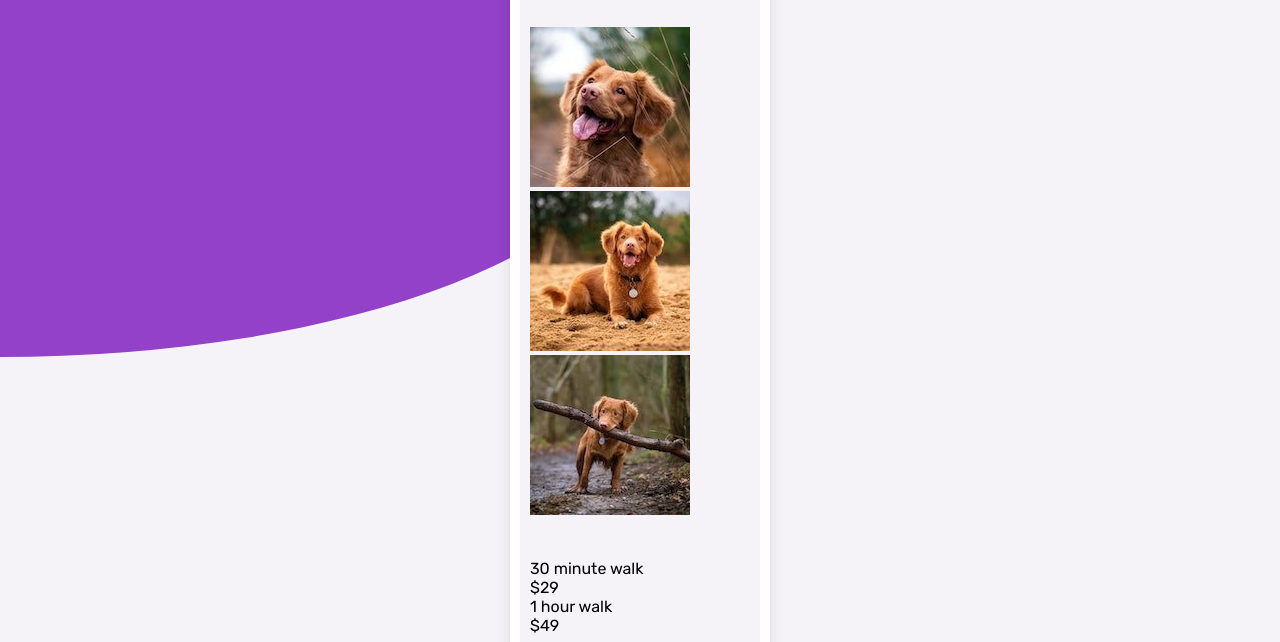
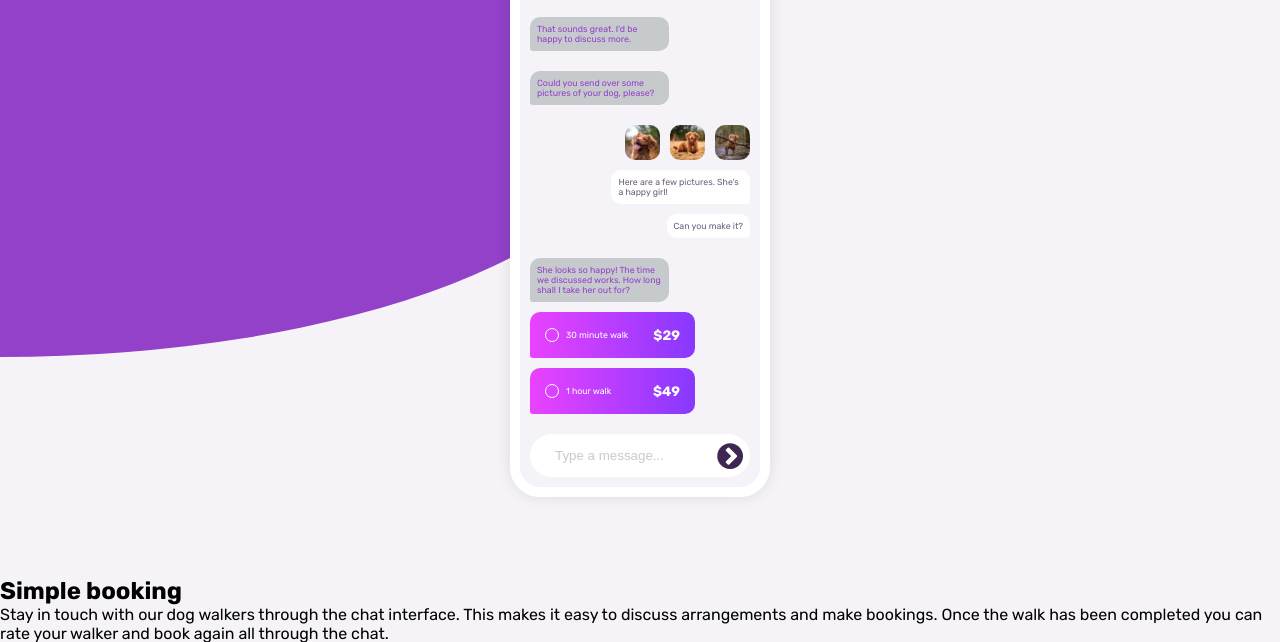
Before and after one commit to katy-paola/chat-app-css-illustration-master, a plain HTML site: page index.html in a window 1280 px wide. Shown: the part 143-785 px from the top of the page. Drawn offline with Linux system fonts and the light colour scheme; files whose address does not match are found by name.

Commit message:
💄 container chat listo

```diff
--- a/styles.css
+++ b/css/styles.css
@@ -35,6 +35,7 @@ body{
     flex-direction: column;
     justify-content: center;
     align-items: center;
+    gap: 80px;
 }
 body::before{
     content: "";
@@ -118,21 +119,87 @@ body::before{
     flex-direction: column;
     gap: 10px;
     padding: 10px;
+    justify-content: space-between;
+    align-items: flex-start;
+}
+.content__message{
+    padding: 7px;
+    max-width: 63%;
+    font-size: 0.55rem;
+}
+.content__message--left{
+    background-color: var(--grayish-blue);
+    color: var(--moderate-violet);
+    border-radius: 10px 10px 10px 3px;
+    margin-top: 10px;
+}
+.content__photos{
+    display: flex;
+    justify-content: end;
+    width: 100%;
+    gap: 10px;
+    margin-top: 10px;
+}
+.content__photo{
+    width: 35px;
+    height: 35px;
+    border-radius: 10px;
+}
+.content__message--right{
+    background-color: var(--white);
+    color: var(--desaturated-dark-violet);
+    border-radius: 10px 10px 3px 10px;
+    align-self: flex-end;
+}
+.prices{
+    display: flex;
+    flex-direction: column;
+    width: 100%;
+    gap: 10px;
+}
+.prices__item{
+    display: flex;
+    justify-content: space-between;
+    align-items: center;
+    max-width: 75%;
+    padding: 15px;
+    background: linear-gradient(to left, var(--light--violet), var(--light-magenta));
+    border-radius: 10px 10px 10px 3px;
+}
+.prices__paragraph{
+    color: var(--white);
+    font-size: 0.55rem;
+    display: flex;
+    align-items: center;
+    gap: 7px;
+}
+.prices__paragraph::before{
+    content: "";
+    width: 12px;
+    height: 12px;
+    border: 1px solid var(--white);
+    border-radius: 100%;
+    display: inline-block;
+}
+.prices__paragraph--number{
+    font-size: 0.85rem;
+    font-weight: bold;
+    color: var(--white);
 }
 .input-wrapper {
     position: relative;
     width: 100%;
+    margin-top: 10px;
  }
  .input__content{
     width: 100%;
-    padding: 14px;
+    padding: 14px 0 14px 25px;
     border-radius: 50px;
-    background-color: blueviolet;
+    background-color: var(--white);
     border: none;
  }
  .input__content::placeholder{
-    color: #fff;
-    font-weight: 30px;
+    color: var(--grayish-blue);
  }
  .input__icon {
     display: flex;
@@ -145,5 +212,5 @@ body::before{
     font-size: 30px;
  }
 .input__icon::before{
-    color: #fff;
+    color: var(--very-dark-desaturated-violet);
 }
--- a/index.html
+++ b/index.html
@@ -9,7 +9,7 @@
   <title>Frontend Mentor | [Challenge Name Here]</title>
 
   <link rel="preconnect" href="https://fonts.googleapis.com"><link rel="preconnect" href="https://fonts.gstatic.com" crossorigin><link href="https://fonts.googleapis.com/css2?family=Rubik:wght@400;500;700&display=swap" rel="stylesheet">
-  <link rel="stylesheet" href="styles.css">
+  <link rel="stylesheet" href="css/styles.css">
   <link rel="stylesheet" href="style.css">
 </head>
 <body>
@@ -32,36 +32,46 @@
 
     </header>
     <section class="content">
-      <p class="content__message"></p>
-      <p class="content__message"></p>
+      <p class="content__message content__message--left">
+        That sounds great. I'd be happy to discuss more.
+      </p>
+      <p class="content__message content__message--left">
+        Could you send over some pictures of your dog, please?
+      </p>
       <div class="content__photos">
         <img src="images/dog-image-1.jpg" alt="Foto de perro" class="content__photo">
         <img src="images/dog-image-2.jpg" alt="Foto de perro" class="content__photo">
         <img src="images/dog-image-3.jpg" alt="Foto de perro" class="content__photo">
       </div>
-      <p class="content__message"></p>
-      <p class="content__message"></p>
-      <p class="content__message"></p>
+      <p class="content__message content__message--right">
+        Here are a few pictures. She's a happy girl!
+      </p>
+      <p class="content__message content__message--right">
+        Can you make it?
+      </p>
+      <p class="content__message content__message--left">
+        She looks so happy! The time we discussed works. How long shall I take her out for?
+      </p>
       <div class="prices">
         <div class="prices__item">
           <p class="prices__paragraph">30 minute walk</p>
-          <p class="prices__paragraph">$29</p>
+          <p class="prices__paragraph--number">$29</p>
         </div>
         <div class="prices__item">
           <p class="prices__paragraph">1 hour walk</p>
-          <p class="prices__paragraph">$49</p>
+          <p class="prices__paragraph--number">$49</p>
         </div>
       </div>
       <div class="input-wrapper">
-        <input type="text" class="input__content" placeholder="Type a message" />
+        <input type="text" class="input__content" placeholder="Type a message..." />
         <span class="icon-chevron-circle-right input__icon"></span>
      </div>
     </section>
   </div>
 
   <article>
-    <h1>Simple booking</h1>
-    <p>Stay in touch with our dog walkers through the chat interface. This makes it easy to discuss arrangements and make bookings. Once the walk has been completed you can rate your walker and book again all through the chat.</p>
+    <h1 class="article__title">Simple booking</h1>
+    <p class="article__paragraph">Stay in touch with our dog walkers through the chat interface. This makes it easy to discuss arrangements and make bookings. Once the walk has been completed you can rate your walker and book again all through the chat.</p>
   </article>
 
   <footer class="footer">
```
Also changed, not shown: 1 other file.
